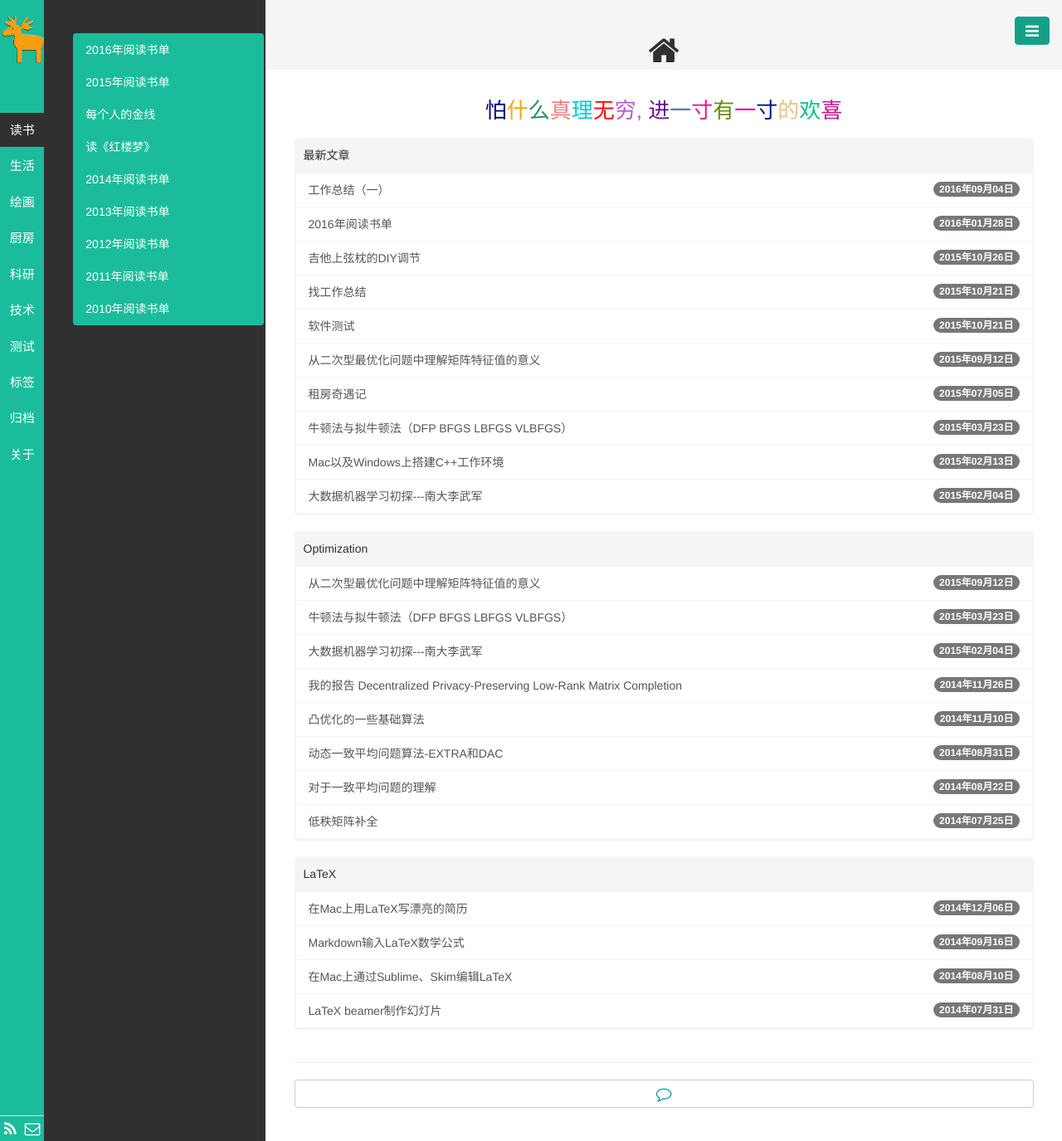
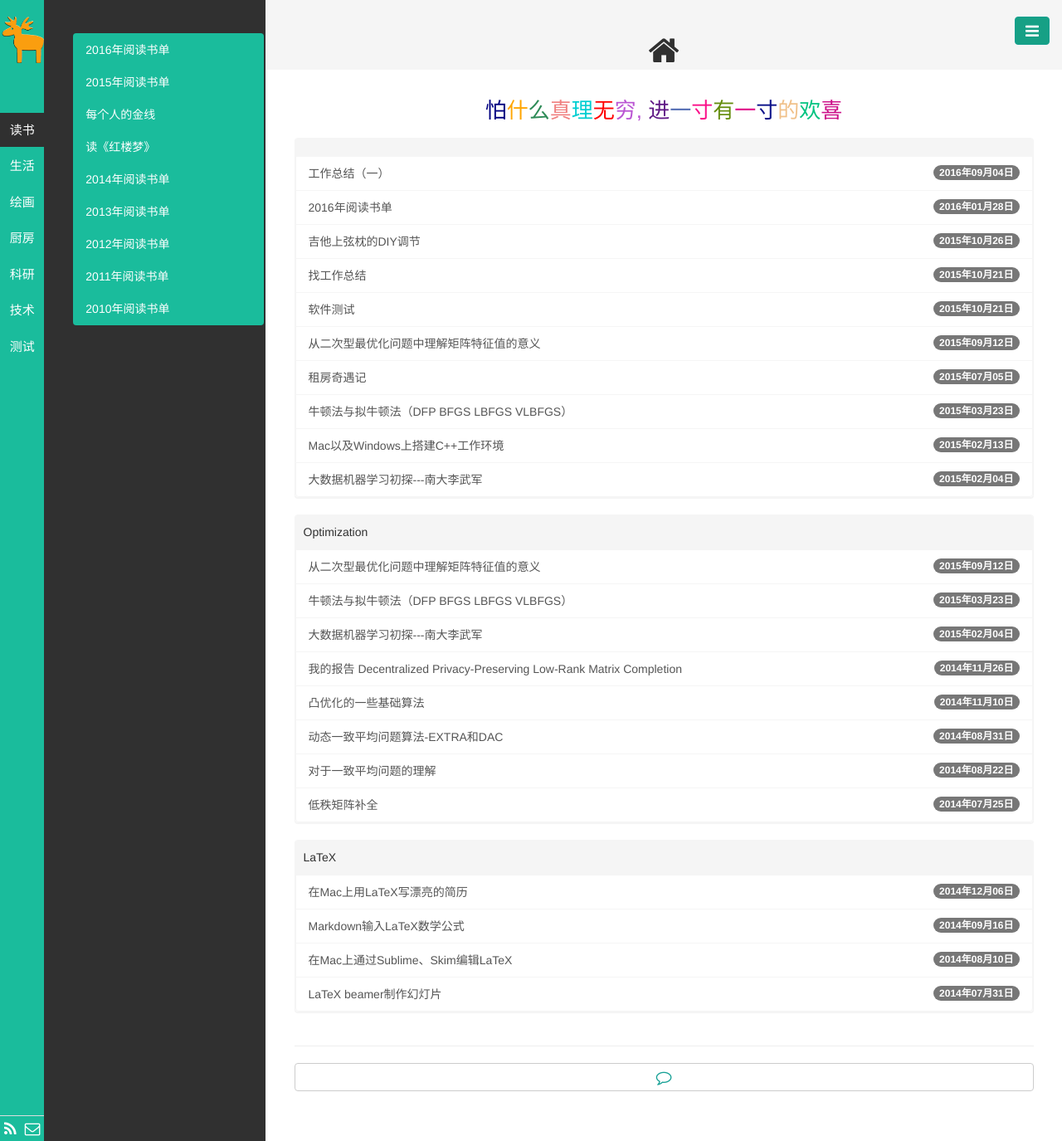
Before and after one commit to javadavid/javadavid, a Jekyll site: the page built from index.html, in a window 1280 px wide. Shown: the whole page at 83% size. Built offline with Jekyll 4.4.1, drawn with Linux system fonts in a browser that asks for light colours; Markdown is read by kramdown in place of the engine named in the settings; the list of posts is cut into pages by our own code.

Commit message:
delete local

```diff
--- a/_config.yml
+++ b/_config.yml
@@ -38,10 +38,3 @@ active: 读书
 cates:
   - Optimization
   - LaTeX
-
-# 中文本地化
-locals:
-  tags: 标签
-  about: 关于
-  newest: 最新文章
-  archive: 归档
```
